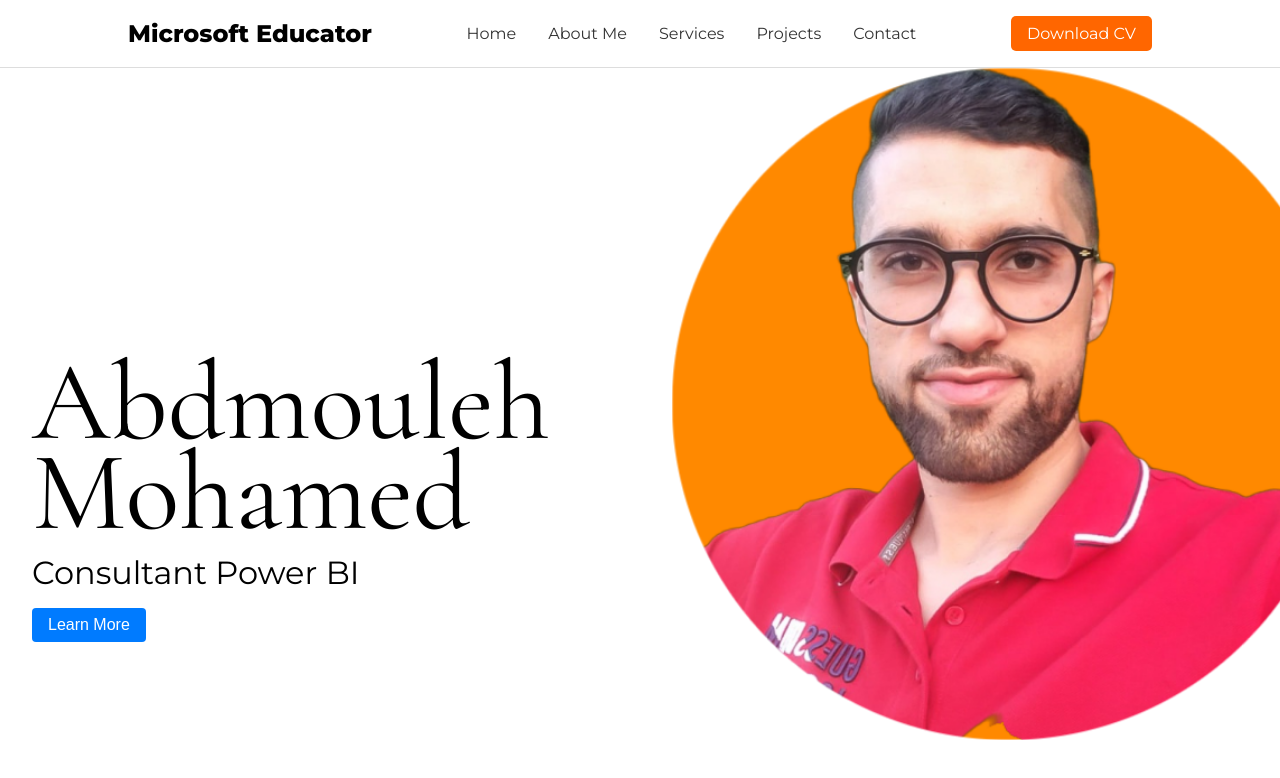
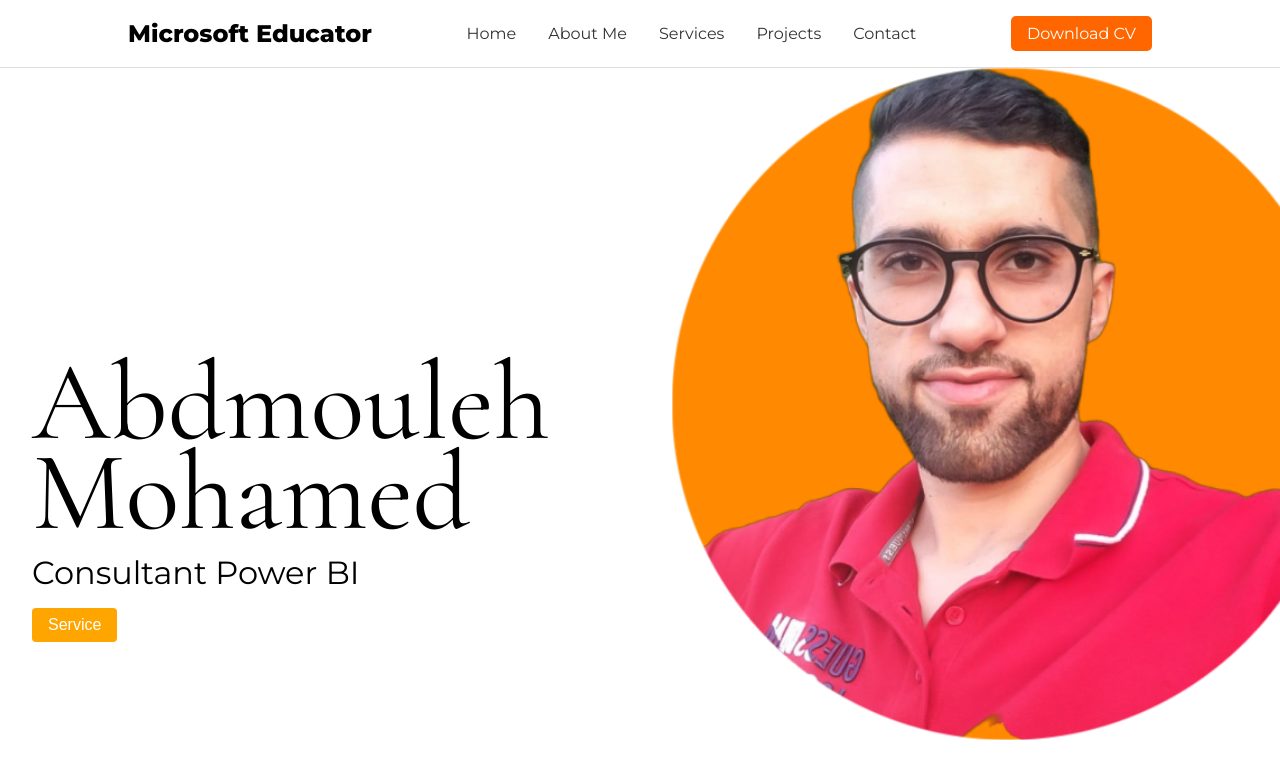
Before and after one commit to MedAbdmouleh/Student, a React (Vite) app: page / in a window 1280 px wide. Shown: the top 778 px of the page. Built offline with nearby package versions, Linux system fonts and the light colour scheme.

Commit message:
Changes40

```diff
--- a/src/Components/Home.jsx
+++ b/src/Components/Home.jsx
@@ -11,8 +11,8 @@ const Home = ({ name, title }) => {
       <div style={{ position: "relative", zIndex: 1, maxWidth: "50%", marginRight: "2rem" }}>
         <h1>{name}</h1>
         <h2>{title}</h2>
-        <button style={{ marginTop: "1rem", padding: "0.5rem 1rem", fontSize: "1rem", cursor: "pointer", backgroundColor: "#007BFF", color: "#fff", border: "none", borderRadius: "4px" }}>
-          Learn More
+        <button style={{ marginTop: "1rem", padding: "0.5rem 1rem", fontSize: "1rem", cursor: "pointer", backgroundColor: "#FFA500", color: "#fff", border: "none", borderRadius: "4px" }}>
+          Service
         </button>
       </div>
       <img src={image} alt={imageAltText} style={{ width: "50%", height: "auto", objectFit: "cover", position: "absolute", right: 0, top: 0, zIndex: -1 }} />
```
